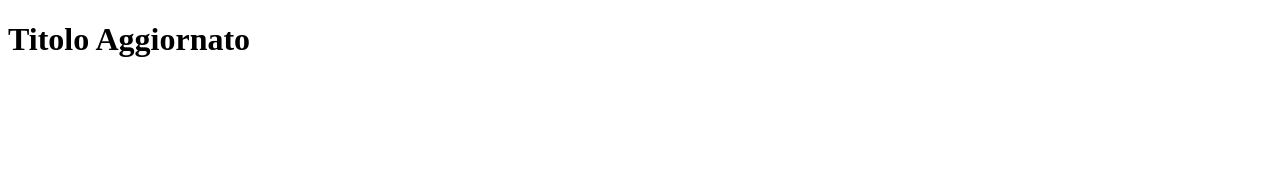
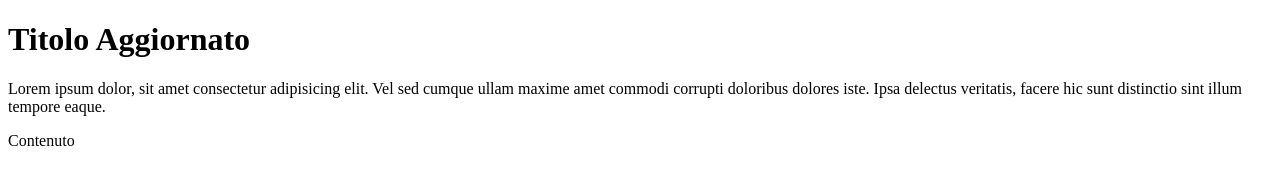
Before and after one commit to Skynet-t1k/selfwork-git, a plain HTML site: page index.html in a window 1280 px wide. Drawn offline with Linux system fonts and the light colour scheme.

Commit message:
aggiunto paragrafo aggiunto contenuto main

```diff
--- a/index.html
+++ b/index.html
@@ -9,6 +9,14 @@
   <body>
     <header>
       <h1>Titolo Aggiornato</h1>
+      <p>
+        Lorem ipsum dolor, sit amet consectetur adipisicing elit. Vel sed cumque
+        ullam maxime amet commodi corrupti doloribus dolores iste. Ipsa delectus
+        veritatis, facere hic sunt distinctio sint illum tempore eaque.
+      </p>
     </header>
+    <main>
+      <p>Contenuto</p>
+    </main>
   </body>
 </html>
--- a/style.css
+++ b/style.css
@@ -0,0 +1 @@
+/* Aggiornato qualcosa */
```
